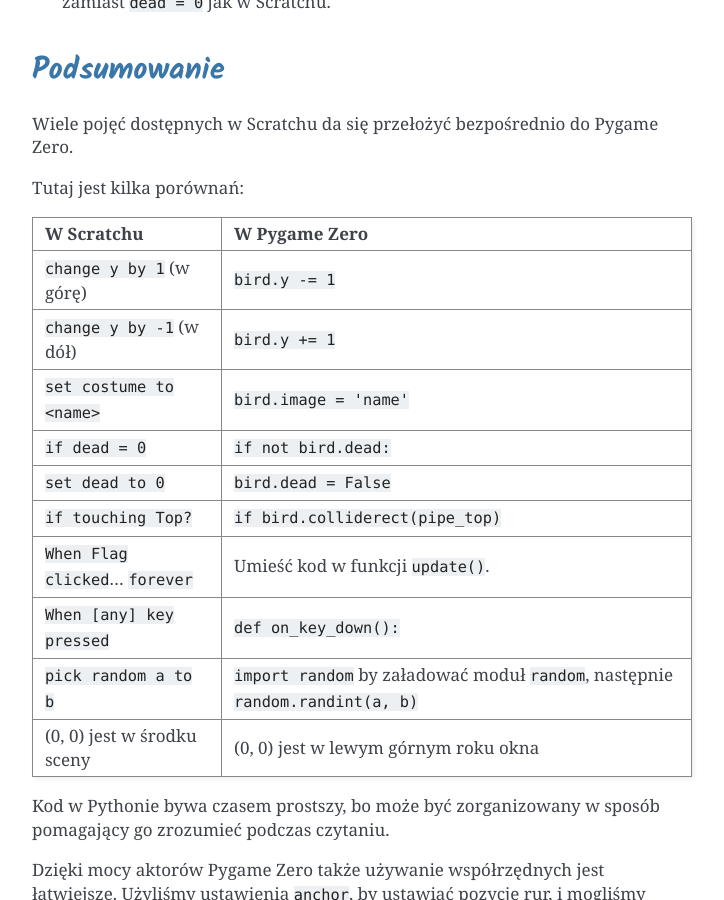
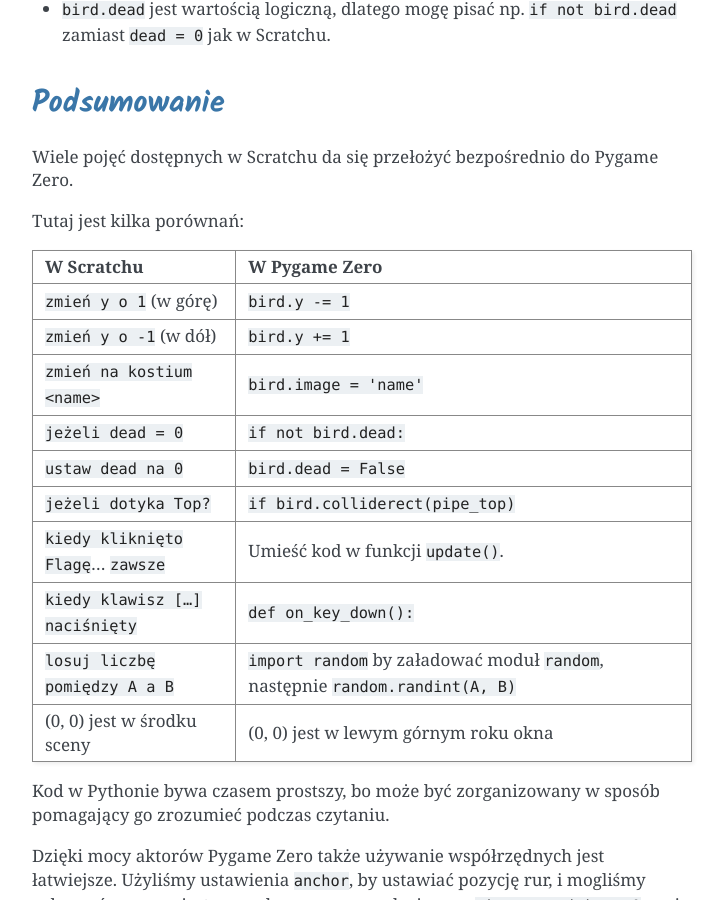
Before and after one commit to rczajka/pgzero-polish, a Sphinx documentation site: the page built from doc/from-scratch.rst, in a window 1280 px wide and 900 px high, scrolled down 6191 px. Shown: the whole window, without its empty margins (388-1112 px from the left). Built offline with Sphinx 7.4.7, drawn with Linux system fonts in a browser that asks for light colours; pages that are not in the unit, such as notebooks, are missing from menus; some of the changed text lies outside the part shown.

Commit message:
Translated Scratch screetshots

```diff
--- a/doc/from-scratch.rst
+++ b/doc/from-scratch.rst
@@ -60,12 +60,12 @@
 
 Podsumowując, co tu się dzieje:
 
-* Warunek ``x position < -240`` jest spełniony, gdy rura chowa się za lewą
+* Warunek ``współrzędna x < -240`` jest spełniony, gdy rura chowa się za lewą
   krawędzią ekranu — to sygnał do zresetowania położenia rur.
 * Zmienna ``pipe_height`` służy do koordynacji obu rur. Ponieważ przerwa między
   rurami powinna pozostać stała, nie możemy wybrać losowo położenia *obu* rur.
   Dlatego jeden ze skryptów ma ten mechanizm, a drugi nie.
-* Instrukcja ``set y position to pipe height +/- 230`` ustawia jedną rurę nad
+* Instrukcja ``ustaw y na pipe height +/- 230`` ustawia jedną rurę nad
   ``pipe_height``, a drugą rurę pod ``pipe_height``.
 
 Ten kod staje się znacznie prostszy w Pygame Zero. Możemy napisać jedną funkcję,
@@ -232,31 +232,31 @@
 
 Tutaj jest kilka porównań:
 
-+----------------------------+------------------------------------------------+
-| W Scratchu                 | W Pygame Zero                                  |
-+============================+================================================+
-| ``change y by 1`` (w górę) | ``bird.y -= 1``                                |
-+----------------------------+------------------------------------------------+
-| ``change y by -1`` (w dół) | ``bird.y += 1``                                |
-+----------------------------+------------------------------------------------+
-| ``set costume to <name>``  | ``bird.image = 'name'``                        |
-+----------------------------+------------------------------------------------+
-| ``if dead = 0``            | ``if not bird.dead:``                          |
-+----------------------------+------------------------------------------------+
-| ``set dead to 0``          | ``bird.dead = False``                          |
-+----------------------------+------------------------------------------------+
-| ``if touching Top?``       | ``if bird.colliderect(pipe_top)``              |
-+----------------------------+------------------------------------------------+
-| ``When Flag clicked``...   | Umieść kod w funkcji ``update()``.             |
-| ``forever``                |                                                |
-+----------------------------+------------------------------------------------+
-| ``When [any] key pressed`` | ``def on_key_down():``                         |
-+----------------------------+------------------------------------------------+
-| ``pick random a to b``     | ``import random`` by załadować moduł           |
-|                            | ``random``, następnie ``random.randint(a, b)`` |
-+----------------------------+------------------------------------------------+
-| (0, 0) jest w środku sceny | (0, 0) jest w lewym górnym roku okna           |
-+----------------------------+------------------------------------------------+
++----------------------------------+------------------------------------------------+
+| W Scratchu                       | W Pygame Zero                                  |
++==================================+================================================+
+| ``zmień y o 1`` (w górę)         | ``bird.y -= 1``                                |
++----------------------------------+------------------------------------------------+
+| ``zmień y o -1`` (w dół)         | ``bird.y += 1``                                |
++----------------------------------+------------------------------------------------+
+| ``zmień na kostium <name>``      | ``bird.image = 'name'``                        |
++----------------------------------+------------------------------------------------+
+| ``jeżeli dead = 0``              | ``if not bird.dead:``                          |
++----------------------------------+------------------------------------------------+
+| ``ustaw dead na 0``              | ``bird.dead = False``                          |
++----------------------------------+------------------------------------------------+
+| ``jeżeli dotyka Top?``           | ``if bird.colliderect(pipe_top)``              |
++----------------------------------+------------------------------------------------+
+| ``kiedy kliknięto Flagę``…       | Umieść kod w funkcji ``update()``.             |
+| ``zawsze``                       |                                                |
++----------------------------------+------------------------------------------------+
+| ``kiedy klawisz […] naciśnięty`` | ``def on_key_down():``                         |
++----------------------------------+------------------------------------------------+
+| ``losuj liczbę pomiędzy A a B``  | ``import random`` by załadować moduł           |
+|                                  | ``random``, następnie ``random.randint(A, B)`` |
++----------------------------------+------------------------------------------------+
+| (0, 0) jest w środku sceny       | (0, 0) jest w lewym górnym roku okna           |
++----------------------------------+------------------------------------------------+
 
 Kod w Pythonie bywa czasem prostszy, bo może być zorganizowany
 w sposób pomagający go zrozumieć podczas czytaniu.
```
Also changed, not shown: doc/_static/scratch/flappybird-bird-space.png, doc/_static/scratch/flappybird-bird-start.png, doc/_static/scratch/flappybird-bottom-start.png, doc/_static/scratch/flappybird-stage.png, doc/_static/scratch/flappybird-top-start.png.
